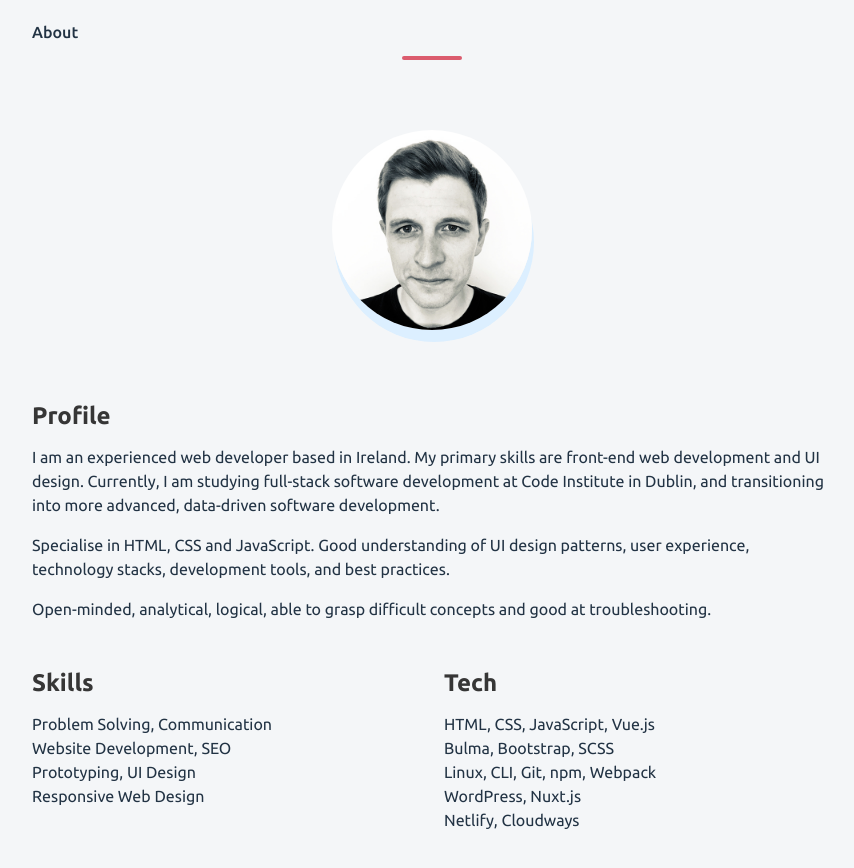
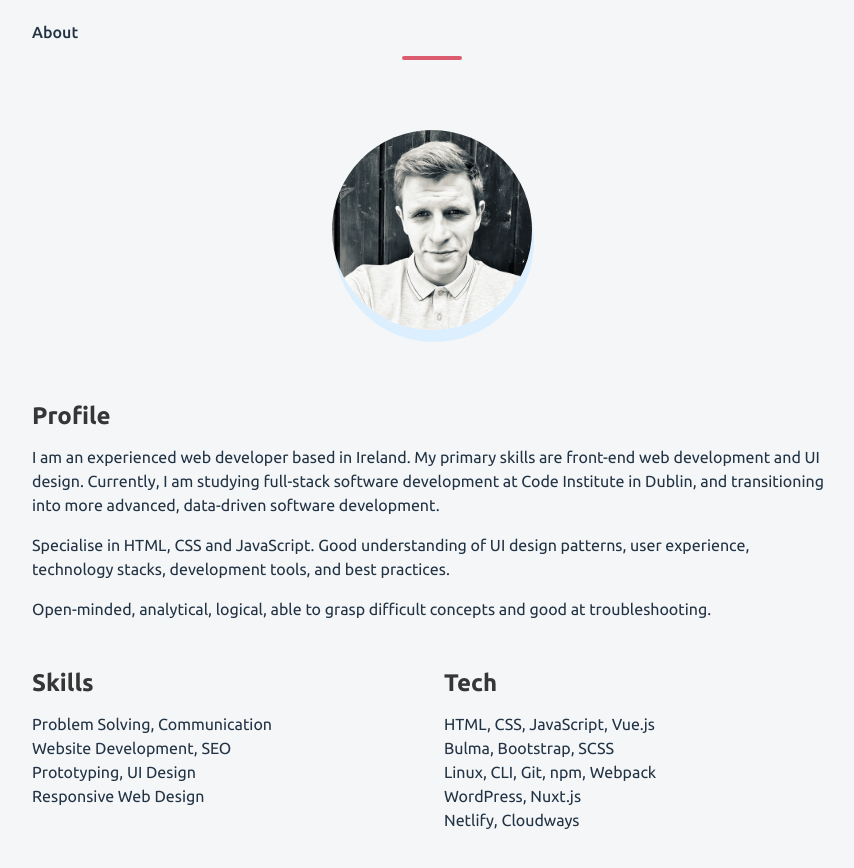
Before and after one commit to dzvilius/vilius-website, a Nuxt app: page / in a window 1280 px wide. Shown: the part 800-1668 px from the top of the page, without its empty margins (208-1062 px from the left). Built offline with nearby package versions, Linux system fonts and the light colour scheme.

Commit message:
replace profile image

```diff
--- a/components/About.vue
+++ b/components/About.vue
@@ -6,7 +6,7 @@
       <div class="content Profile">
         <figure class="image is-200x200 ProfileImage">
           <img
-            src="images/me2019.jpg"
+            src="images/me-new.jpg"
             class="is-rounded"
             alt="Vilius Dzemyda"
           />
```
Also changed, not shown: static/images/me-new.jpg (added), static/images/me2019.jpg (deleted).
